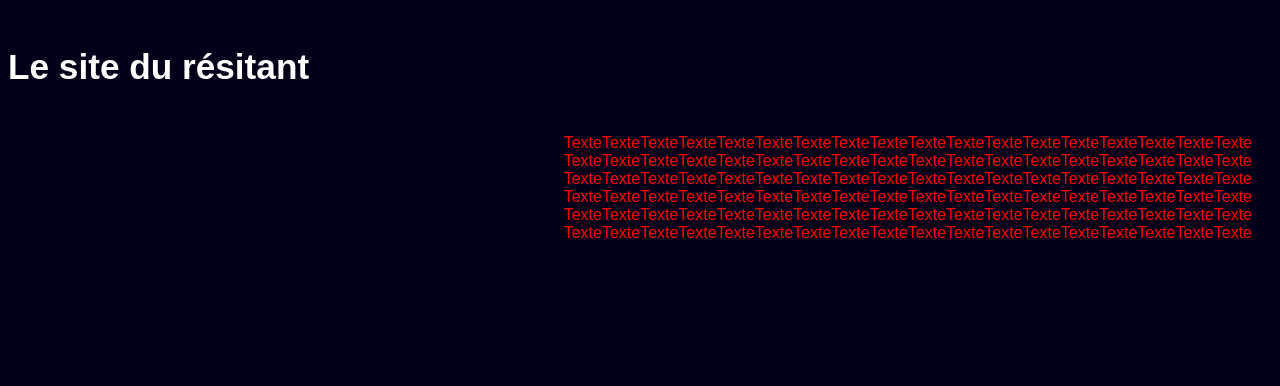
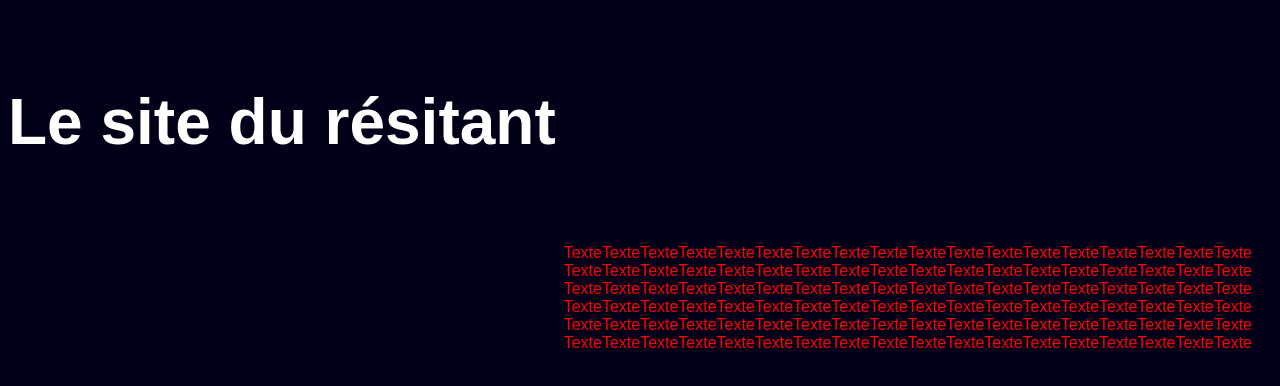
Before and after one commit to Proryon/CDR, a plain HTML site: page index.html in a window 1280 px wide. Drawn offline with Linux system fonts and the light colour scheme.

Commit message:
Update style.css

```diff
--- a/style.css
+++ b/style.css
@@ -7,13 +7,14 @@ h1{
   h4{
     color: white;
     text-align: left;
-    font-size: 220%;
+    font-size: 400%;
     top: 99%;
     font-family: fantasy;
   }
   p{
     color: white;
     top: 10%;
+    font-size: 400%;
     text-align: right;
     font-family: fantasy;
   }
```
